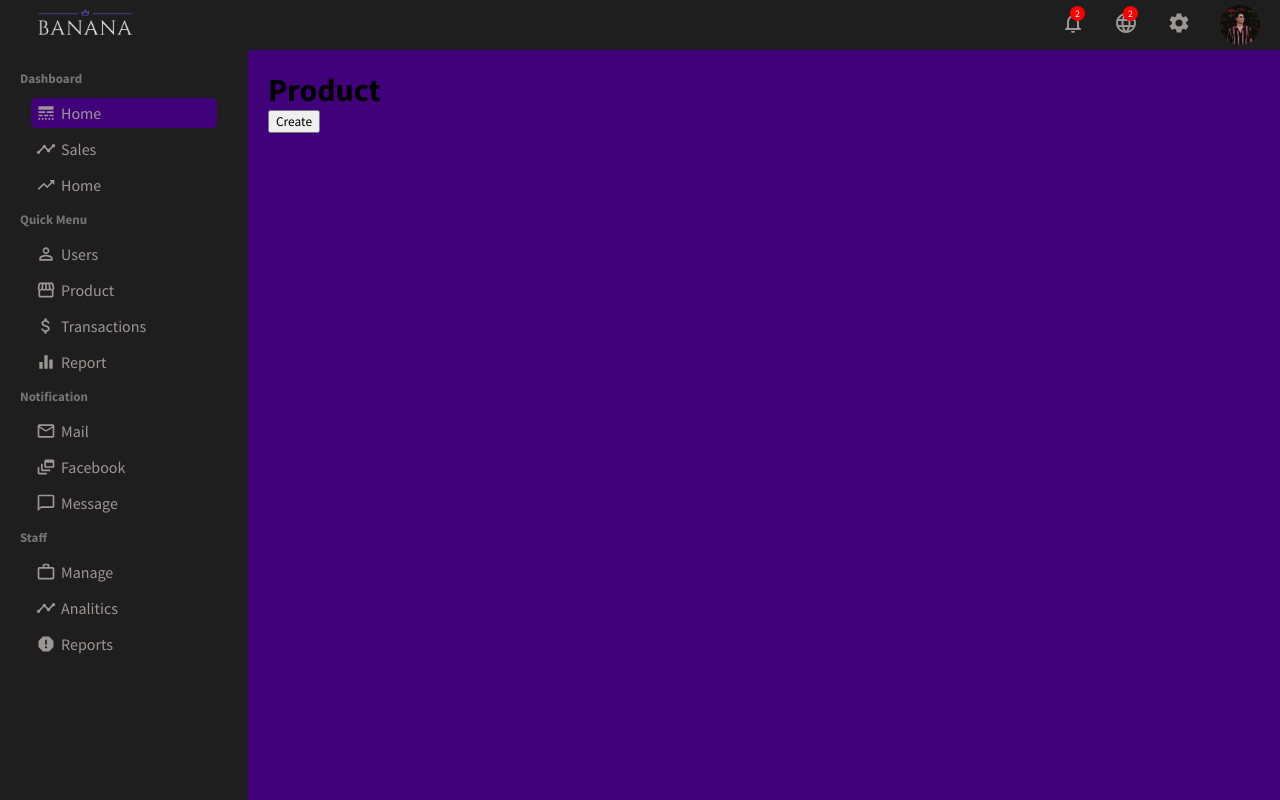
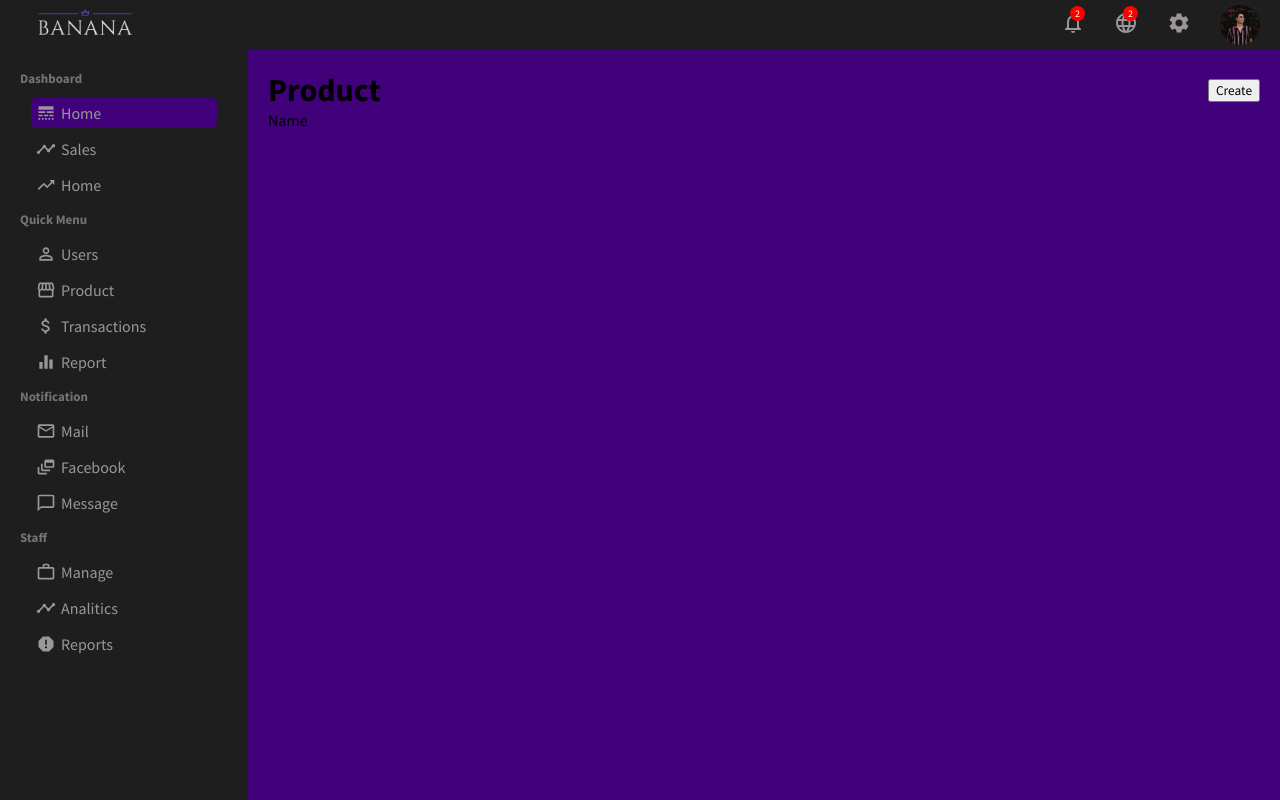
Before and after one commit to malekaridhi/ecommerceMern, a React (Create React App) app in the folder admin/: page /product/1 in a window 1280 px wide. Built offline with nearby package versions, Linux system fonts and the light colour scheme.

Commit message:
product list

```diff
--- a/admin/src/pages/product/Product.jsx
+++ b/admin/src/pages/product/Product.jsx
@@ -1,14 +1,27 @@
 import React from 'react';
 import "./product.css"
-
+import { Link } from "react-router-dom";
 const Product = () => {
     return (
         <div className="product">
             <div className="productTitleContainer">
                 <h1 className="productTitle">Product</h1>
+                <Link to="newProduct">
                 <button className="productAddButton">Create</button>
+                </Link>
             </div>
+            <div className="productTop">
+                <div className="productTopLeft">
 
+                </div>
+                <div className="productTopRight">
+                    <img src="" alt="" className="productInfoImage" />
+                    <span className="productName">Name</span>
+                </div>
+            </div>
+            <div className="productBottom">
+
+            </div>
         </div>
      );
 }
--- a/admin/src/pages/product/product.css
+++ b/admin/src/pages/product/product.css
@@ -3,3 +3,9 @@
     padding: 20px;
     background-color: rgb(64, 1, 122);
 }
+.productTitleContainer{
+    display: flex;
+    align-items: center;
+    justify-content: space-between;
+
+}
```
